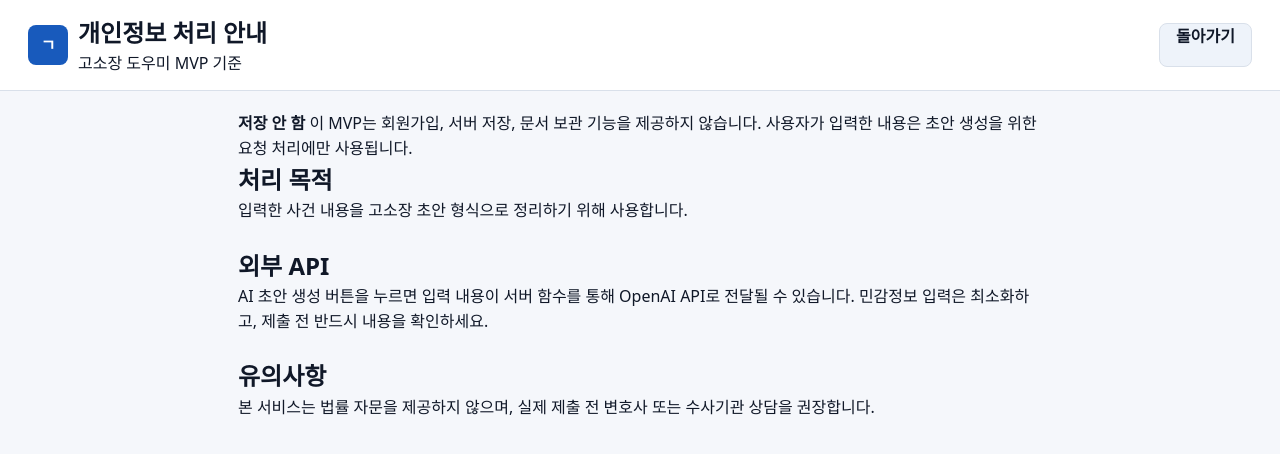
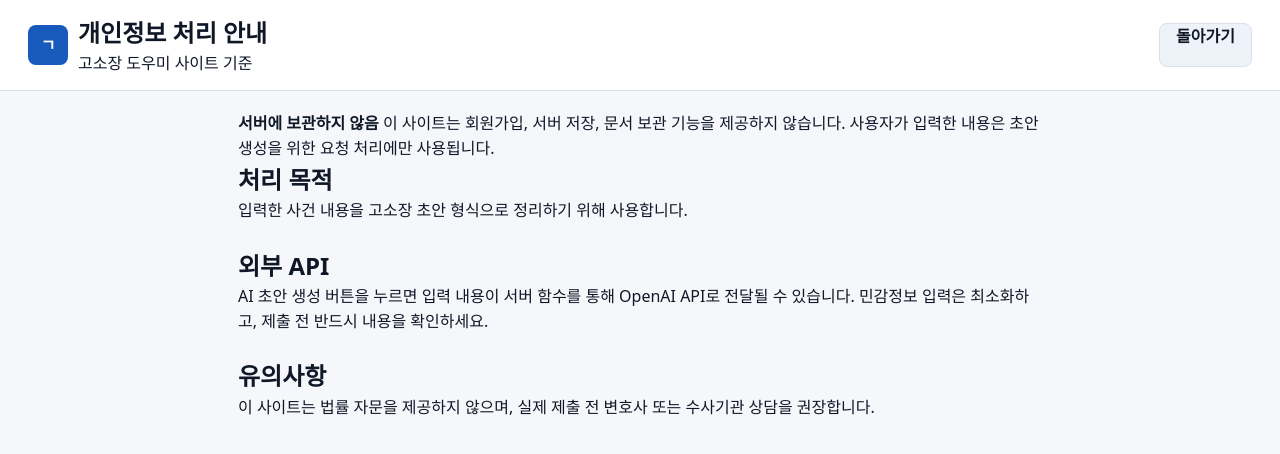
Before and after one commit to kimssi1201-ux/gosojang-helper, a website: page public/privacy.html in a window 1280 px wide. Drawn offline with Linux system fonts and the light colour scheme.

Commit message:
Reword privacy page as website

```diff
--- a/public/privacy.html
+++ b/public/privacy.html
@@ -12,16 +12,16 @@
         <div class="brand-mark" aria-hidden="true">ㄱ</div>
         <div>
           <h1>개인정보 처리 안내</h1>
-          <p>고소장 도우미 MVP 기준</p>
+          <p>고소장 도우미 사이트 기준</p>
         </div>
       </div>
       <a class="ghost-button" href="/">돌아가기</a>
     </header>
     <main class="input-pane" style="max-width: 860px; margin: 0 auto; border-right: 0">
       <div class="notice">
-        <strong>저장 안 함</strong>
+        <strong>서버에 보관하지 않음</strong>
         <span>
-          이 MVP는 회원가입, 서버 저장, 문서 보관 기능을 제공하지 않습니다. 사용자가
+          이 사이트는 회원가입, 서버 저장, 문서 보관 기능을 제공하지 않습니다. 사용자가
           입력한 내용은 초안 생성을 위한 요청 처리에만 사용됩니다.
         </span>
       </div>
@@ -34,7 +34,7 @@
       </p>
       <h2 style="margin-top: 24px">유의사항</h2>
       <p>
-        본 서비스는 법률 자문을 제공하지 않으며, 실제 제출 전 변호사 또는 수사기관
+        이 사이트는 법률 자문을 제공하지 않으며, 실제 제출 전 변호사 또는 수사기관
         상담을 권장합니다.
       </p>
     </main>
```
